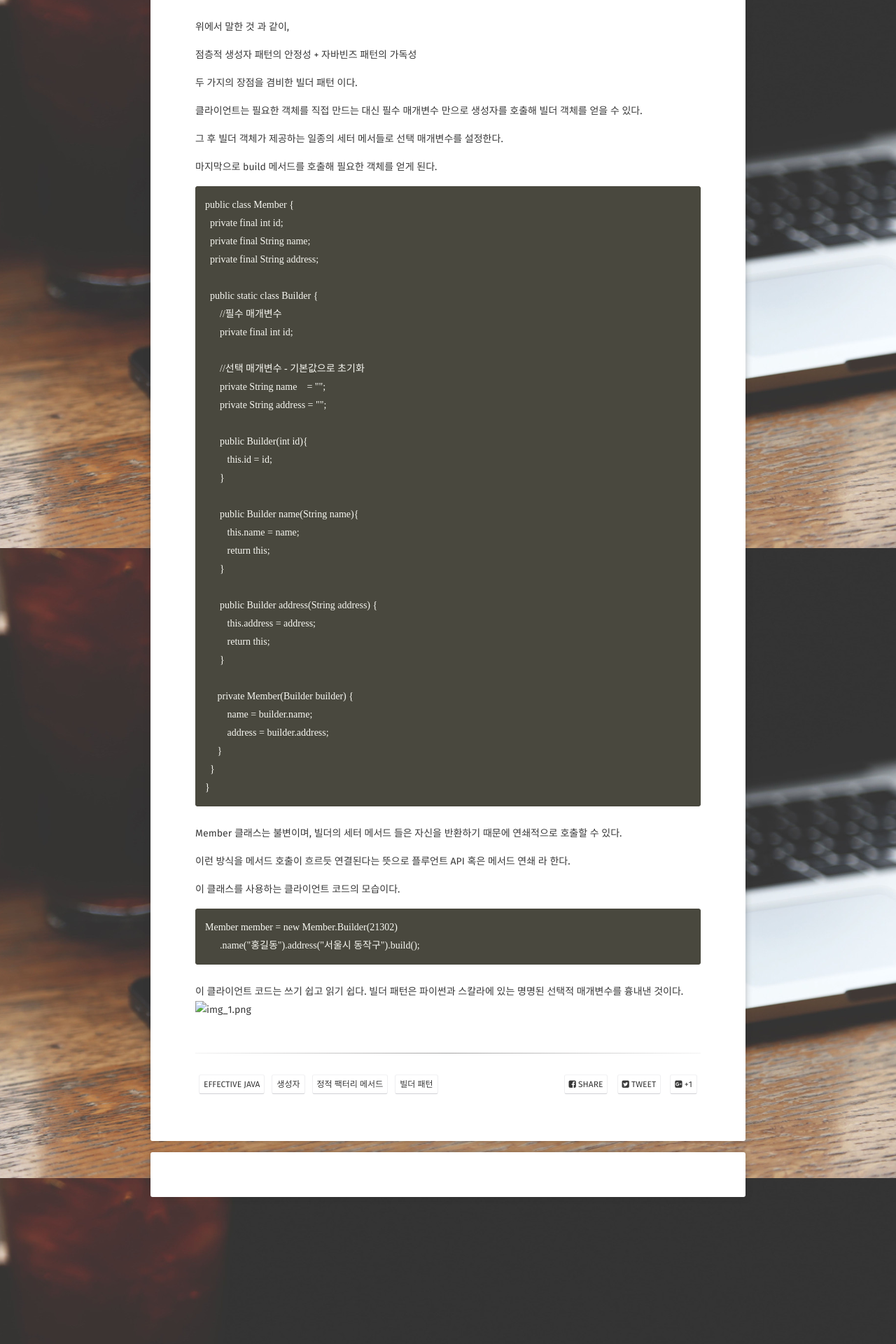
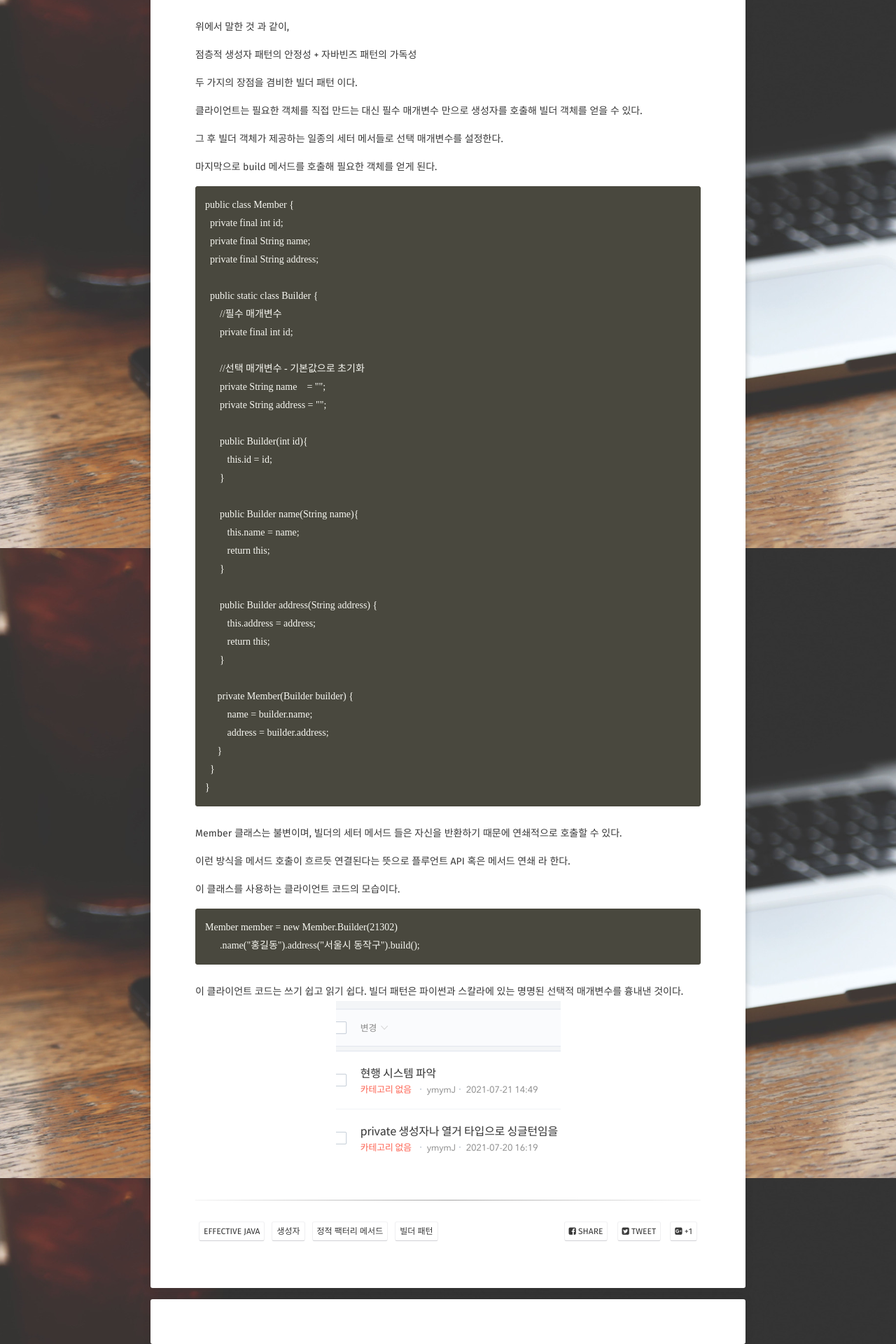
Before and after one commit to ymym-j/ymym-j.github.com, a Jekyll site: the page built from _posts/2021-06-13-effective-java-02-02.md, in a window 1280 px wide. Shown: the part 2817-4737 px from the top of the page at 70% size. Built offline with Jekyll 4.4.1, drawn with Linux system fonts in a browser that asks for light colours; some web fonts are replaced; comment, search, counter and statistics services are not loaded.

Commit message:
게시글 테스트

````diff
--- a/_posts/2021-06-13-effective-java-02-02.md
+++ b/_posts/2021-06-13-effective-java-02-02.md
@@ -167,4 +167,4 @@ Member member = new Member.Builder(21302)
 ```
 
 이 클라이언트 코드는 쓰기 쉽고 읽기 쉽다. 빌더 패턴은 파이썬과 스칼라에 있는 명명된 선택적 매개변수를 흉내낸 것이다.
-![img_1.png](img_1.png)
+![/images/img_1.png](../images/img_1.png)
````
Also changed, not shown: _posts/img_1.png (deleted), images/img_1.png (renamed from _posts/img.png).
